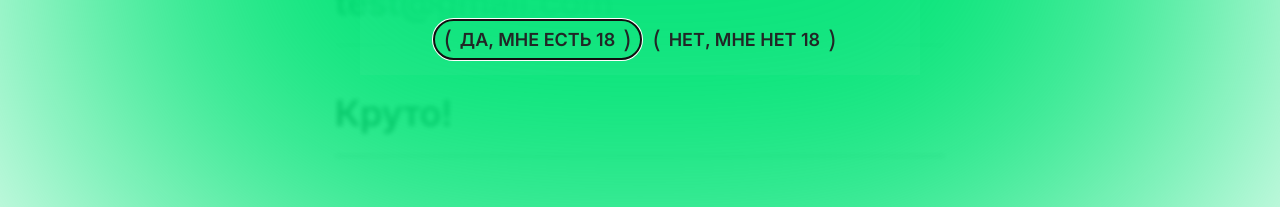
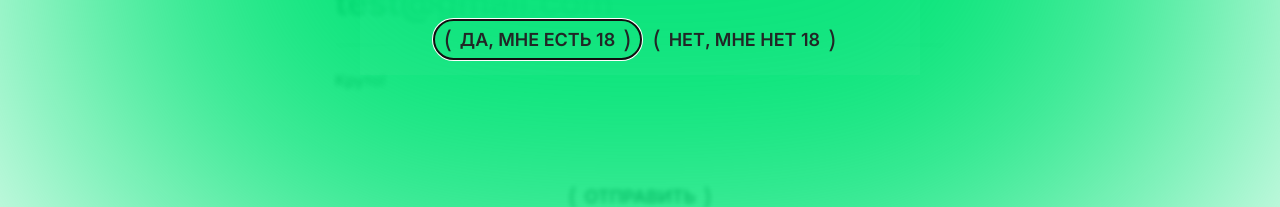
Before and after one commit to DenisFeofanov/1000-years-together, a Next.js app: page /feedback in a window 1280 px wide. Shown: the part 440-647 px from the top of the page. Built offline with nearby package versions, Linux system fonts and the light colour scheme.

Commit message:
[feat] add autogrowing textarea

```diff
--- /dev/null
+++ b/src/components/AutoGrowTextArea.tsx
@@ -0,0 +1,44 @@
+// textarea that auto grows adjusting for value
+// https://css-tricks.com/the-cleanest-trick-for-autogrowing-textareas/
+
+import { FormData } from "@/interfaces/Form";
+import { ChangeEvent, forwardRef, useState } from "react";
+import { Path, UseFormRegister } from "react-hook-form";
+
+interface Props {
+  className?: string;
+  label: Path<FormData>;
+  placeholder: string;
+}
+
+const AutoGrowTextArea = forwardRef<
+  HTMLTextAreaElement,
+  Props & ReturnType<UseFormRegister<FormData>>
+>(function AutoGrowTextArea(
+  { className, label, placeholder, onBlur, onChange, name },
+  ref
+) {
+  const [value, setValue] = useState("");
+
+  function handleChange(e: ChangeEvent<HTMLTextAreaElement>) {
+    setValue(e.target.value);
+    onChange(e);
+  }
+
+  return (
+    <div className="grid">
+      <span className="row-start-1 col-start-1 row-end-2 col-end-2 whitespace-pre-wrap invisible">
+        {value}
+      </span>
+      <textarea
+        className={`resize-none overflow-hidden row-start-1 col-start-1 row-end-2 col-end-2 ${className}`}
+        onChange={handleChange}
+        {...{ ref, onBlur, name, placeholder }}
+      >
+        {value}
+      </textarea>
+    </div>
+  );
+});
+
+export default AutoGrowTextArea;
--- a/src/pages/feedback.tsx
+++ b/src/pages/feedback.tsx
@@ -1,6 +1,9 @@
 import AppLink from "@/components/AppLink";
+import AutoGrowTextArea from "@/components/AutoGrowTextArea";
+import FeedbackInput from "@/components/FeedbackInput";
+import Header from "@/components/Header";
 import InfoMessage from "@/components/InfoMessage";
-import FeedbackInput from "@/components/FeedbackInput";
+import LinkHome from "@/components/LinkHome";
 import { FormData } from "@/interfaces/Form";
 import Layout from "@/pages/Layout";
 import { yupResolver } from "@hookform/resolvers/yup";
@@ -9,8 +12,6 @@
 import { useState } from "react";
 import { useForm } from "react-hook-form";
 import * as yup from "yup";
-import Header from "@/components/Header";
-import LinkHome from "@/components/LinkHome";
 
 type Status = "idle" | "isLoading" | "succeeded" | "failed";
 
@@ -55,6 +56,8 @@
           setTimeout(() => resolve({ status: 200 }), 1000);
         }
       );
+
+      // console.log(data);
 
       // actual email sending
       // const { fullName, email } = data;
@@ -115,12 +118,10 @@
                     register={register}
                   />
 
-                  <FeedbackInput
-                    register={register}
+                  <AutoGrowTextArea
+                    {...register("feedback", { required: true })}
+                    placeholder="Текст отзыва"
                     label="feedback"
-                    required
-                    type="text"
-                    placeholder="Текст отзыва"
                   />
 
                   <button
```
